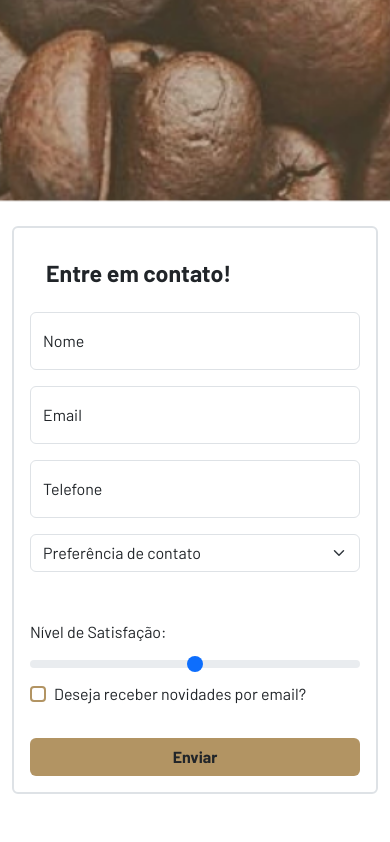
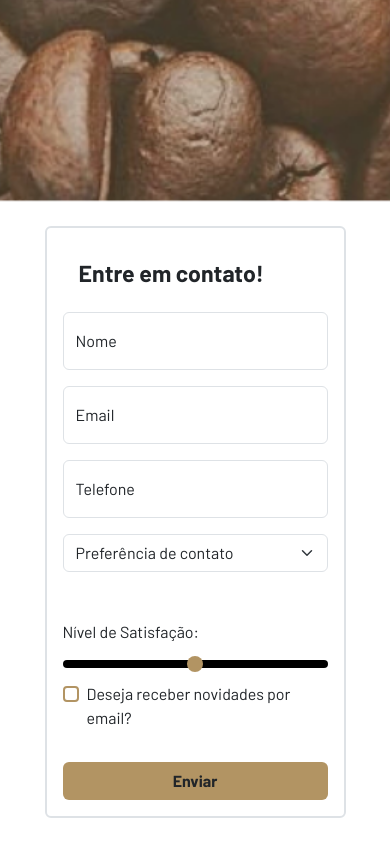
Before and after one commit to edsonnetoo/serenatto-cafe, a plain HTML site: page index.html in a window 390 px wide. Shown: the part 6042-6884 px from the top of the page. Before the commit the page ends 6860 px from the top, so only its background shows below. Drawn offline with nearby package versions, Linux system fonts and the light colour scheme.

Commit message:
Adicionando responsividade no form e personalizando cores do slider

```diff
--- a/estilos.css
+++ b/estilos.css
@@ -59,3 +59,11 @@ input[type="checkbox"]:focus {
   /* Retira a box-shadow azul quando há foco */
   --bs-accordion-btn-focus-box-shadow: none;
 }
+
+.satisfacao-input::-webkit-slider-thumb {
+  background-color: var(--marrom-claro);
+}
+
+.satisfacao-input::-webkit-slider-runnable-track {
+  background-color: black;
+}
--- a/index.html
+++ b/index.html
@@ -182,6 +182,8 @@
     <section class="banners banner-3"></section>
 
     <section class="py-4 container">
+      <div class="row">
+        <div class="col-10 col-xl-8 mx-auto">
           <div class="border border-2 rounded p-3">
             <h3 class="fw-bold p-3">Entre em contato!</h3>
             <form id="contato">
@@ -204,7 +206,7 @@
                 <option value="3">Ligação</option>
               </select>
               <label for="nivel-satisfacao" class="form-label">Nível de Satisfação:</label>
-          <input type="range" class="form-range" id="nivel-satisfacao">
+              <input type="range" class="form-range satisfacao-input" id="nivel-satisfacao">
               <div class="form-check mb-3">
                 <input class="form-check-input" type="checkbox" value="" id="flexCheckDefault">
                 <label class="form-check-label" for="flexCheckDefault">
@@ -213,6 +215,8 @@
               </div>
               <button type="button" class="btn botao-padrao w-100 fw-bold mt-3">Enviar</button>
             </form>
+          </div>
+        </div>
       </div>
     </section>
 
@@ -374,7 +378,8 @@
   </article>
 
   <!-- Modal 2 -->
-  <article class="modal fade" id="modal-2" tabindex="-1" aria-labelledby="exampleModalLabelCafeEspecial" aria-hidden="true">
+  <article class="modal fade" id="modal-2" tabindex="-1" aria-labelledby="exampleModalLabelCafeEspecial"
+    aria-hidden="true">
     <div class="modal-dialog">
       <div class="modal-content">
         <header class="modal-header">
```
Lines whose indentation alone changed are shown as unchanged.
